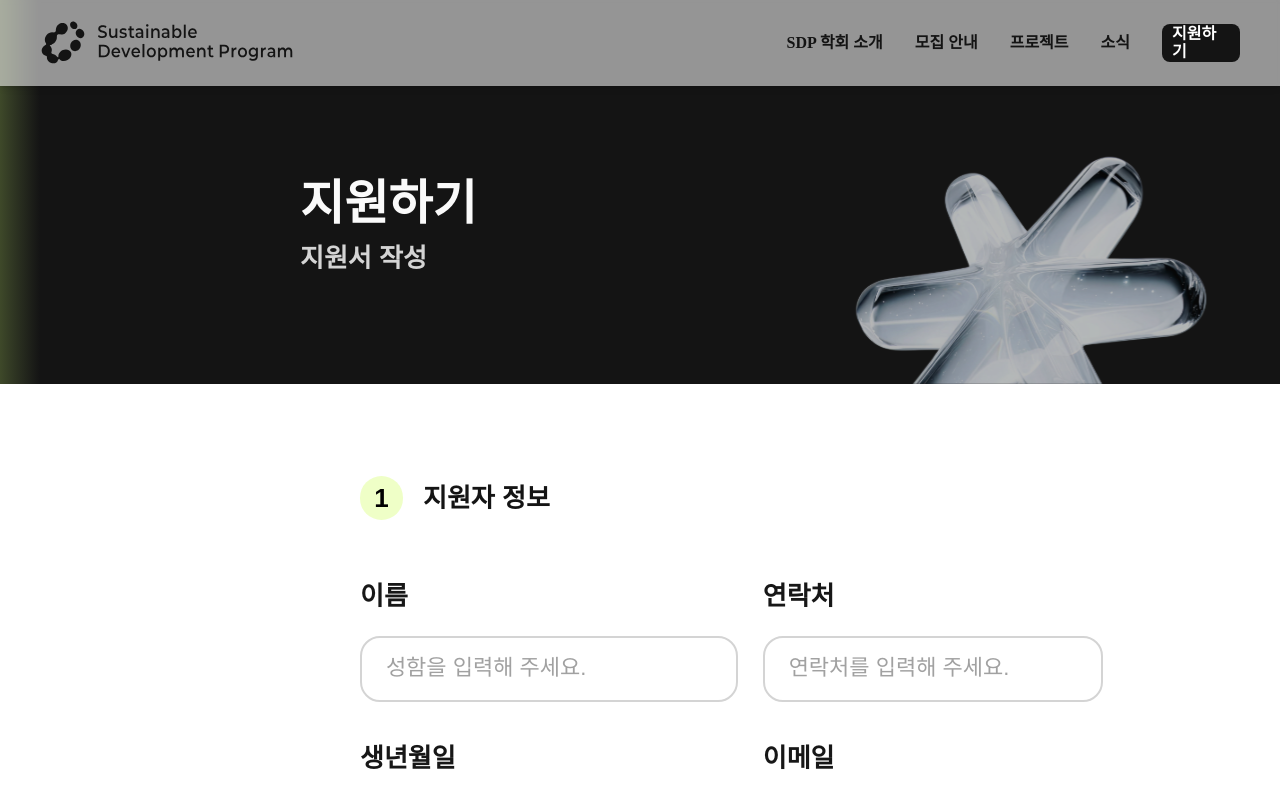
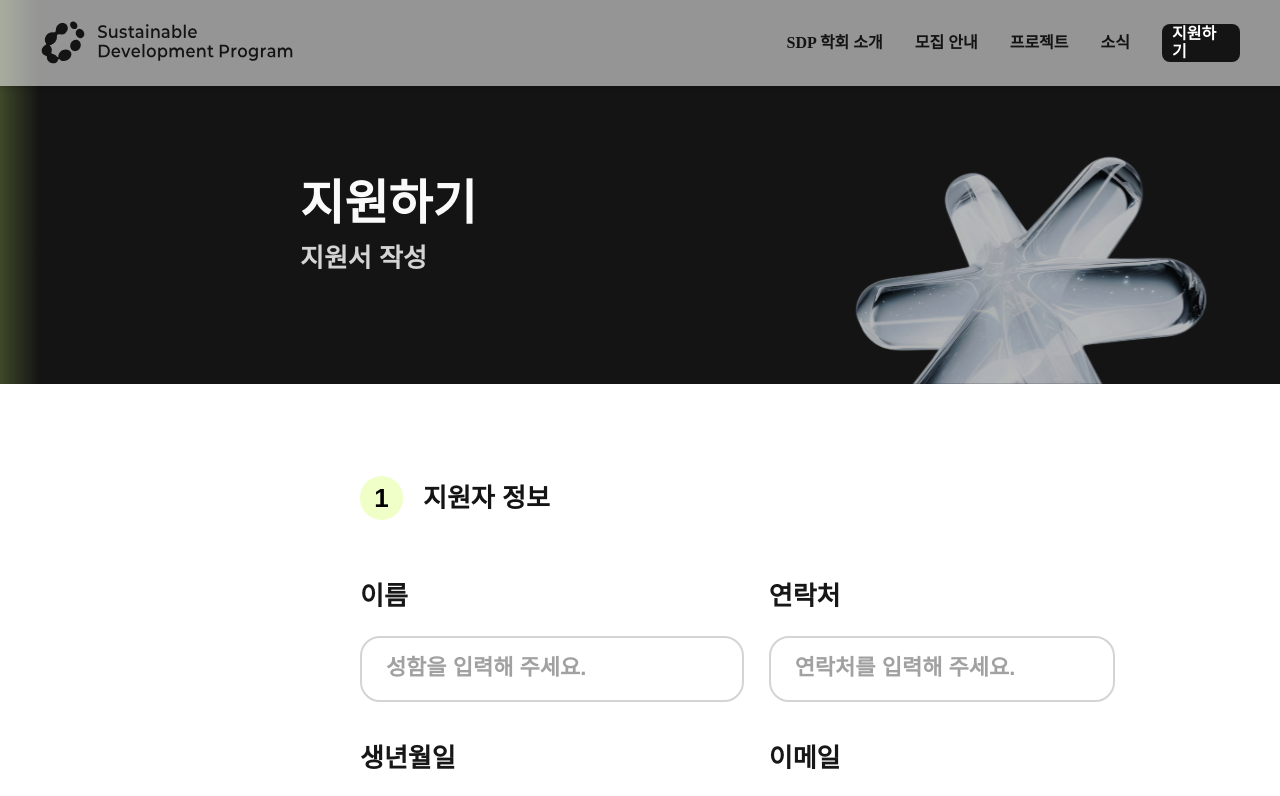
Before and after one commit to SDP1617-Web/SDP1617-Web-FRONT, a Next.js app: page /apply in a window 1280 px wide. Shown: the top 796 px of the page. Built offline with nearby package versions, Linux system fonts and the light colour scheme; a web font is replaced by a local one.

Commit message:
refactor: baseinput 수정

```diff
--- a/src/components/common/Input.tsx
+++ b/src/components/common/Input.tsx
@@ -88,10 +88,7 @@ export const BaseInput = ({
         onChange={onChange}
         placeholder={placeholder}
         className={cn(
-          'flex flex-1 flex-col items-start border-none bg-transparent text-[22px] leading-[30px] outline-none',
-          hasValue
-            ? 'text-sdp-grey-800'
-            : 'text-sdp-grey-400 placeholder:text-sdp-grey-400'
+          'h4 text-sdp-grey-900 placeholder:text-sdp-grey-400 flex flex-1 flex-col items-start border-none bg-transparent font-semibold outline-none'
         )}
         {...props}
       />
```
